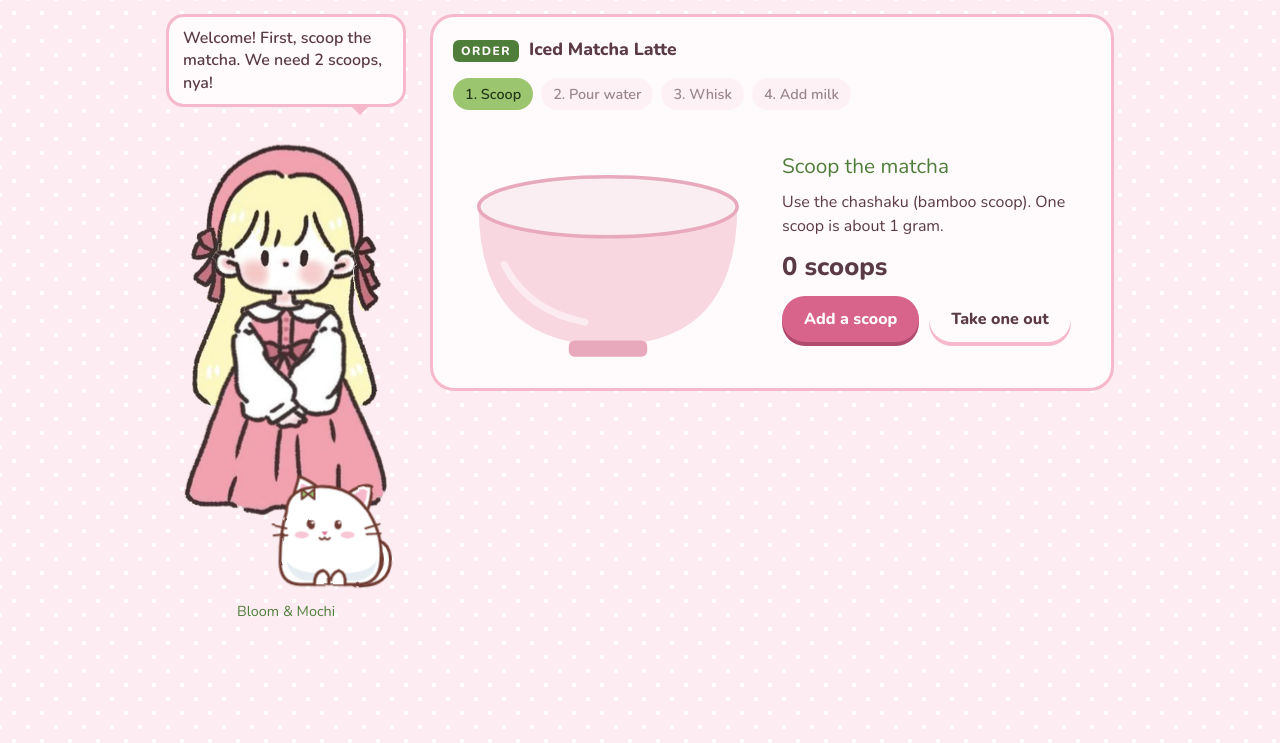
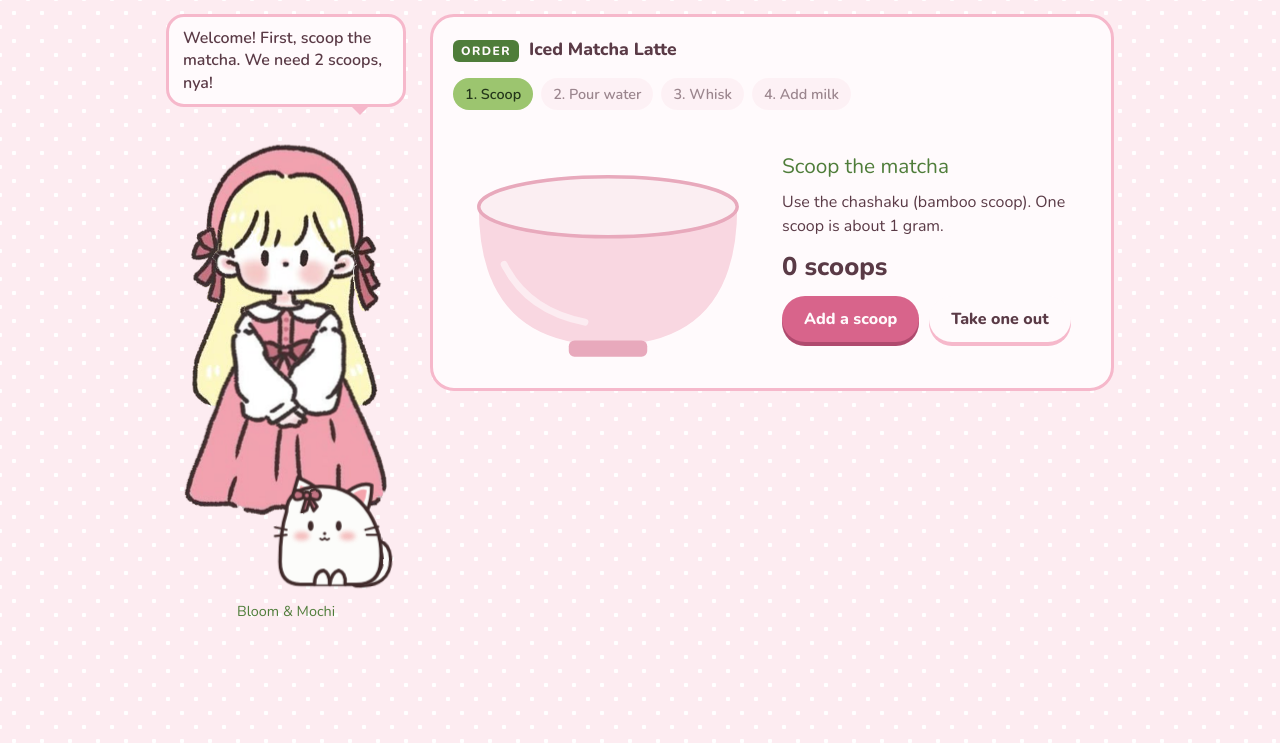
Before and after one commit to Surbhirikhari/CherryBloomCafe, a plain HTML site: page index.html in a window 1280 px wide. Both pictures are taken after a click on the button "Open the cafe". Shown: the part 57-800 px from the top of the page. Drawn offline with nearby package versions, Linux system fonts and the light colour scheme; a web font is replaced by a local one.

Commit message:
Redraw Mochi in Chef Bloom's style: her ink, colours, blush and a matching ribbon
Co-Authored-By: Claude Opus 5.5 <noreply@anthropic.com>

```diff
--- a/index.html
+++ b/index.html
@@ -75,68 +75,81 @@
           <path class="chef-heart" d="M265 14 C253 -2 235 12 265 36 C295 12 277 -2 265 14 Z" fill="var(--blossom-deep)" stroke="#3b2b2d" stroke-width="3"/>
         </svg>
 
-        <!-- Mochi the cat, drawn as a sleepy loaf in a rough, hand-drawn style.
+        <!-- Mochi the cat, drawn to match Chef Bloom: thick dark marker lines,
+             flat soft colours, blurry blush, little oval eyes, and a ribbon like hers.
              data-mood decides which eyes show: "sleepy", "awake" or "happy".
              game.js changes the mood. -->
-        <svg id="mochi" class="mochi" data-mood="sleepy" viewBox="0 0 220 200" role="img" aria-label="Mochi, a round white cat">
+        <svg id="mochi" class="mochi" data-mood="sleepy" viewBox="0 0 220 200" role="img" aria-label="Mochi, a round white cat with a pink ribbon">
           <defs>
-            <!-- The "rough" filter makes random noise, then uses it to nudge
-                 every line a little, so smooth shapes look drawn by hand. -->
+            <!-- "rough" makes random noise and uses it to nudge every line a little,
+                 so the smooth shapes look drawn by hand with a marker. -->
             <filter id="rough" x="-10%" y="-10%" width="120%" height="120%">
-              <feTurbulence type="fractalNoise" baseFrequency="0.035" numOctaves="2" seed="7"/>
-              <feDisplacementMap in="SourceGraphic" scale="3.5"/>
+              <feTurbulence type="fractalNoise" baseFrequency="0.03" numOctaves="2" seed="11"/>
+              <feDisplacementMap in="SourceGraphic" scale="3"/>
+            </filter>
+            <!-- "soft" blurs the blush so it looks like Bloom's rosy cheeks -->
+            <filter id="soft" x="-50%" y="-50%" width="200%" height="200%">
+              <feGaussianBlur stdDeviation="3.5"/>
             </filter>
           </defs>
 
-          <g class="mochi-body" filter="url(#rough)" stroke="var(--cat-line)" stroke-width="4.5" stroke-linecap="round" stroke-linejoin="round">
+          <g class="mochi-body">
+            <g filter="url(#rough)" stroke="var(--cat-line)" stroke-width="5.5" stroke-linecap="round" stroke-linejoin="round">
               <!-- tail, curling out to the side -->
               <g class="mochi-tail">
-              <path d="M150 182 Q198 188 200 150 Q201 132 188 126" fill="none" stroke-width="17"/>
+                <path d="M150 182 Q198 188 200 150 Q201 132 188 126" fill="none" stroke-width="18"/>
                 <path d="M150 182 Q198 188 200 150 Q201 132 188 126" fill="none" stroke="var(--cat)" stroke-width="8"/>
               </g>
 
               <!-- ears (drawn first so the body covers their base) -->
-            <path d="M48 56 L60 16 Q80 24 92 36" fill="var(--cat)"/>
-            <path d="M57 48 L64 27 Q75 31 83 38 Z" fill="var(--blossom)" stroke="none"/>
-            <path d="M138 42 Q160 26 174 32 Q174 54 166 72" fill="var(--cat)"/>
-            <path d="M146 44 Q160 35 167 39 Q166 52 161 62 Z" fill="var(--blossom)" stroke="none"/>
+              <path d="M46 60 L58 18 Q78 26 92 38" fill="var(--cat)"/>
+              <path d="M56 50 L62 30 Q72 34 80 40 Z" fill="var(--mochi-pink)" stroke="none"/>
+              <path d="M136 40 Q158 24 174 30 Q174 54 166 72" fill="var(--cat)"/>
+              <path d="M145 43 Q159 34 166 38 Q165 51 160 61 Z" fill="var(--mochi-pink)" stroke="none"/>
 
-            <!-- the big round loaf body (head and body in one) -->
+              <!-- the big round loaf body (head and body in one), flat colour like Bloom -->
               <path d="M40 72 Q40 34 92 32 Q142 30 170 74 Q192 110 188 150 Q186 186 150 186 L62 186 Q30 186 30 150 Q30 102 40 72 Z" fill="var(--cat)"/>
-            <path d="M40 150 Q46 176 70 180 L150 180 Q178 178 182 148 Q170 166 140 168 L80 168 Q54 166 40 150 Z" fill="var(--cat-shade)" stroke="none"/>
 
               <!-- front paws tucked together -->
               <path d="M84 186 Q84 166 98 164 Q108 168 108 186" fill="var(--cat)"/>
               <path d="M108 186 Q110 168 122 164 Q134 168 132 186" fill="var(--cat)"/>
 
-            <!-- little matcha-green bow by his ear -->
-            <path d="M74 44 L64 36 L64 52 Z M74 44 L84 36 L84 52 Z" fill="var(--matcha)" stroke-width="3"/>
+              <!-- a ribbon by his ear, the same as Bloom's -->
+              <g class="mochi-ribbon" stroke-width="3.5" transform="translate(72 46) scale(1.35) translate(-72 -46)">
+                <path d="M72 46 L66 66 L72 63 L76 48 Z M72 46 L80 64 L84 59 L76 47 Z" fill="var(--mochi-ribbon)"/>
+                <path d="M72 46 Q58 34 56 46 Q58 56 72 46 Z M72 46 Q86 34 88 46 Q86 56 72 46 Z" fill="var(--mochi-ribbon)"/>
+                <circle cx="72" cy="46" r="4" fill="var(--mochi-ribbon)"/>
+              </g>
 
               <!-- whiskers -->
-            <path d="M40 98 L20 93 M40 107 L20 109 M164 98 L186 91 M166 107 L188 106" fill="none" stroke-width="3"/>
+              <path d="M40 100 L22 96 M40 108 L22 110 M164 100 L184 95 M166 108 L186 108" fill="none" stroke-width="3.5"/>
 
-            <!-- cheeks, nose, mouth -->
-            <ellipse cx="64" cy="108" rx="11" ry="5.5" fill="var(--blossom)" stroke="none" opacity=".8"/>
-            <ellipse cx="136" cy="108" rx="11" ry="5.5" fill="var(--blossom)" stroke="none" opacity=".8"/>
-            <path d="M95 103 L105 103 L100 109 Z" fill="var(--blossom-deep)" stroke="none"/>
-            <path d="M92 113 Q96 118 100 112 Q104 118 108 113" fill="none" stroke-width="3"/>
+              <!-- tiny dot nose and a small "w" mouth -->
+              <circle cx="100" cy="106" r="2.6" fill="var(--cat-line)" stroke="none"/>
+              <path d="M93 114 Q96.5 118 100 113 Q103.5 118 107 114" fill="none" stroke-width="3"/>
 
               <!-- three sets of eyes; CSS shows only the one for the current mood -->
-            <g class="mochi-eyes eyes-sleepy" fill="none">
-              <path d="M70 92 Q79 99 88 92"/><path d="M112 92 Q121 99 130 92"/>
+              <g class="mochi-eyes eyes-sleepy" fill="none" stroke-width="4.5">
+                <path d="M70 94 Q78 100 86 94"/><path d="M114 94 Q122 100 130 94"/>
               </g>
-            <g class="mochi-eyes eyes-awake" stroke="none">
-              <ellipse cx="79" cy="92" rx="5.5" ry="7" fill="var(--cat-line)"/>
-              <ellipse cx="121" cy="92" rx="5.5" ry="7" fill="var(--cat-line)"/>
-              <circle cx="81" cy="89" r="2" fill="var(--cat)"/><circle cx="123" cy="89" r="2" fill="var(--cat)"/>
+              <g class="mochi-eyes eyes-awake" stroke="none" fill="var(--cat-line)">
+                <ellipse cx="78" cy="94" rx="4.5" ry="8"/>
+                <ellipse cx="122" cy="94" rx="4.5" ry="8"/>
               </g>
-            <g class="mochi-eyes eyes-happy" fill="none">
-              <path d="M70 96 Q79 84 88 96"/><path d="M112 96 Q121 84 130 96"/>
+              <g class="mochi-eyes eyes-happy" fill="none" stroke-width="4.5">
+                <path d="M70 98 Q78 86 86 98"/><path d="M114 98 Q122 86 130 98"/>
+              </g>
+            </g>
+
+            <!-- soft rosy cheeks (on top, blurred, no outline) -->
+            <g fill="var(--mochi-blush)" filter="url(#soft)" opacity="0.85">
+              <ellipse cx="64" cy="110" rx="12" ry="7"/>
+              <ellipse cx="136" cy="110" rx="12" ry="7"/>
             </g>
           </g>
 
           <!-- floating Zzz, only while he's sleepy -->
-          <g class="mochi-zzz" fill="none" stroke="var(--cat-line)" stroke-width="4" stroke-linecap="round" stroke-linejoin="round">
+          <g class="mochi-zzz" fill="none" stroke="var(--cat-line)" stroke-width="4.5" stroke-linecap="round" stroke-linejoin="round">
             <path class="z z1" d="M178 40 L187 40 L178 49 L187 49"/>
             <path class="z z2" d="M192 20 L204 20 L192 32 L204 32"/>
             <path class="z z3" d="M208 -6 L223 -6 L208 9 L223 9"/>
--- a/style.css
+++ b/style.css
@@ -27,9 +27,12 @@
   --dress-shade: #d9798f;
   --ribbon: #c4566b;
   --sleeve: #ffffff;
-  --cat: #ffffff;
-  --cat-line: #6e3a30;   /* Mochi's brown ink outline */
-  --cat-shade: #e6edf2;  /* soft blue-grey shadow on his white fur */
+  /* Mochi: colours picked from Chef Bloom's drawing so they match */
+  --cat: #fcfcfa;          /* his white fur (same as Bloom's sleeves) */
+  --cat-line: #412c2c;     /* Bloom's dark marker ink */
+  --mochi-pink: #f4a4ac;   /* inside his ears (Bloom's dress pink) */
+  --mochi-ribbon: #c47484; /* his ribbon (Bloom's ribbon red) */
+  --mochi-blush: #f3b4b4;  /* rosy cheeks (Bloom's blush) */
   --bowl: #f9d7e1;
   --bowl-inside: #fbeef2;
   --bowl-foot: #e8a9bc;
```
Lines whose indentation alone changed are shown as unchanged.
